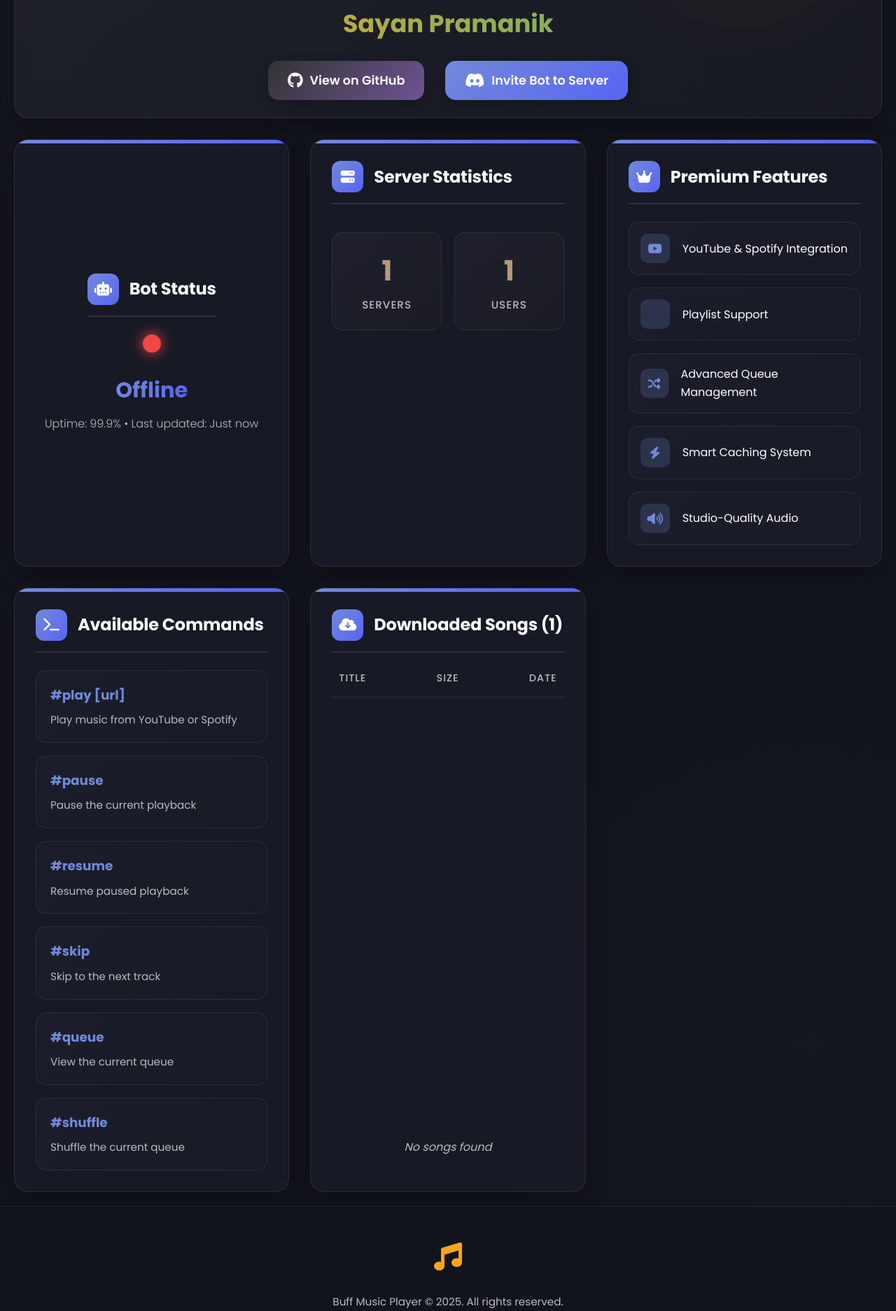
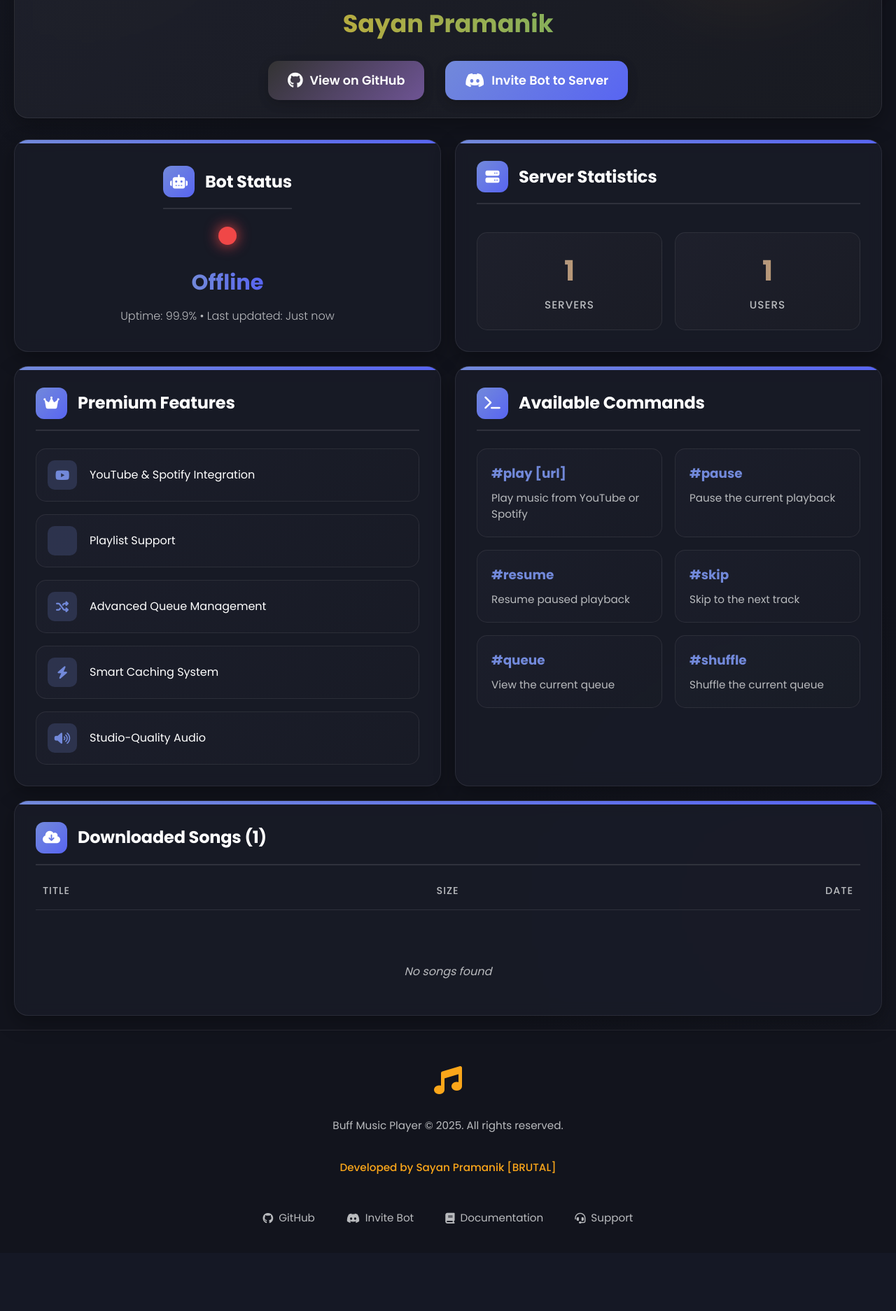
Before and after one commit to sayanpramanik2012/Buff-Discord-MusicPlayer, a Flask app: template templates/index.html in a window 1280 px wide. Shown: the part 714-2588 px from the top of the page at 70% size. After the commit the page ends 2464 px from the top, so only its background shows below. Run offline with Flask 3, Linux system fonts and the light colour scheme; the template is opened without the code that fills it: most values are stand-ins (such as "Sample title", 1, 10 or a date in 2020); data that the repository does not hold is empty.

Commit message:
wider UI for downloads

```diff
--- a/templates/index.html
+++ b/templates/index.html
@@ -149,9 +149,13 @@
     /* Main Dashboard */
     .dashboard-grid {
       display: grid;
-      grid-template-columns: repeat(auto-fit, minmax(340px, 1fr));
-      gap: 30px;
-      margin-top: 20px;
+      grid-template-columns: repeat(2, 1fr);
+      gap: 20px;
+      margin-top: 30px;
+    }
+
+    .song-list-card {
+      grid-column: span 2;
     }
 
     .card {
```
